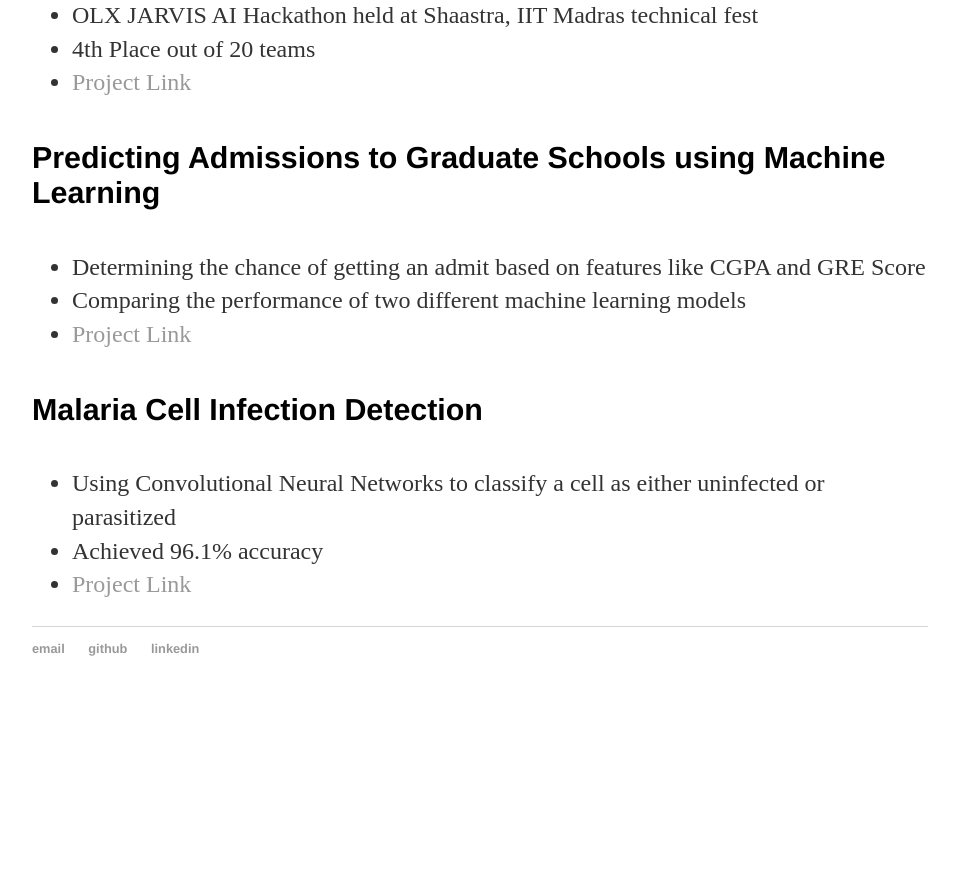
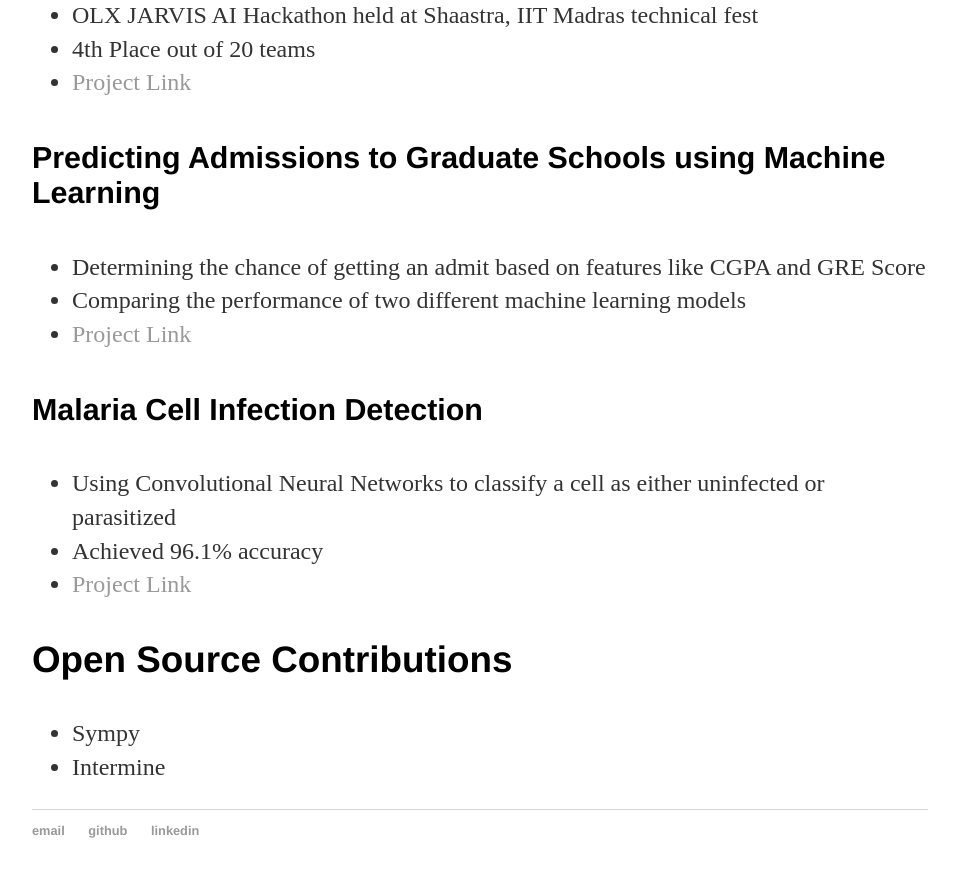
Before and after one commit to arun-y99/arun-y99.github.io, a Jekyll site: the page built from index.html, in a window 1280 px wide and 900 px high, scrolled down 1257 px. Shown: the top 877 px of the window, without its empty margins (160-1116 px from the left). Built offline with Jekyll 4.4.1, drawn with Linux system fonts in a browser that asks for light colours; before the commit the page ends 1974 px from its top, so only the background shows below that.

Commit message:
Update index.html

```diff
--- a/index.html
+++ b/index.html
@@ -47,4 +47,10 @@ title: Srinivasa Arun Yeragudipati
         		<li>Achieved 96.1% accuracy</li>
 			<li><a href="https://www.kaggle.com/ysarun1999/malaria-cell-infection-detection-using-keras">Project Link</a></li>
       		</ul>
+			<h3> Open Source Contributions </h3>
+			<ul>
+				<li> Sympy </li>
+				<li> Intermine </li>
+			</ul>
+
     		</div><!-- /.blurb -->
```
